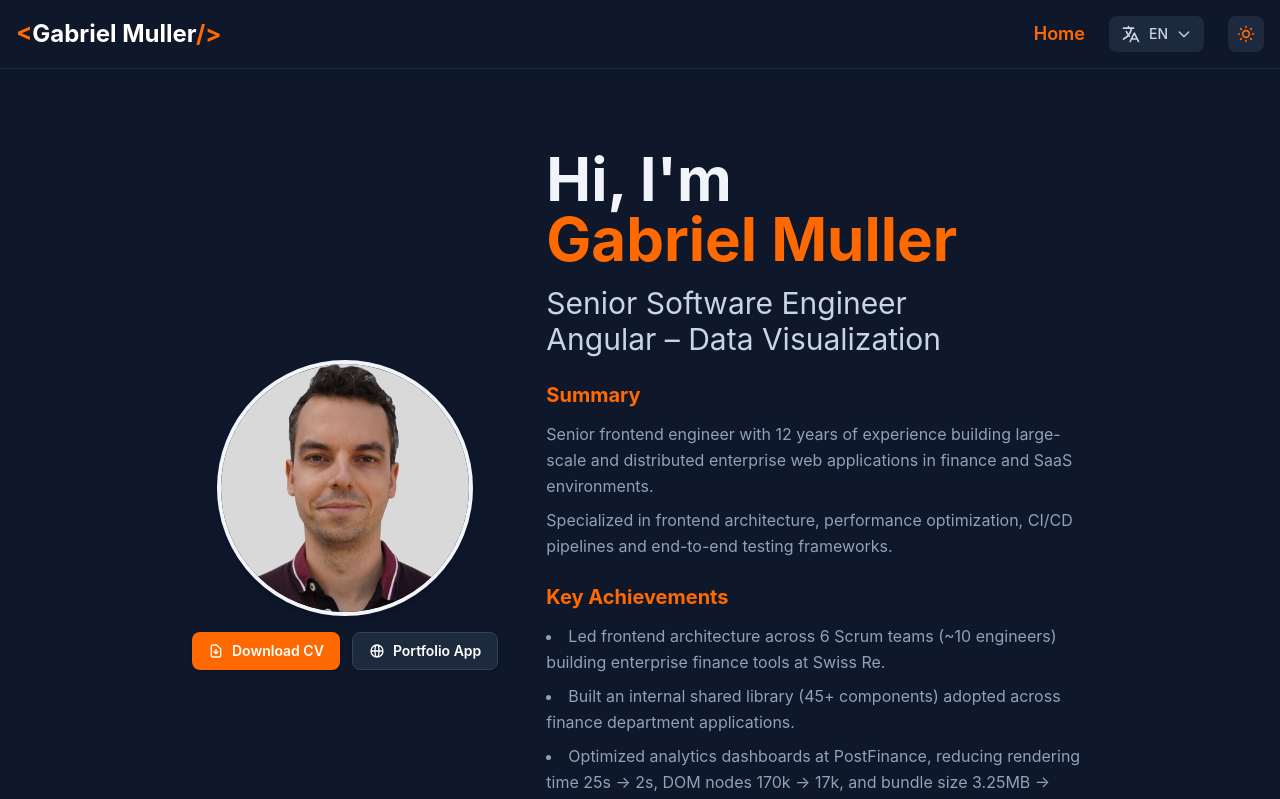
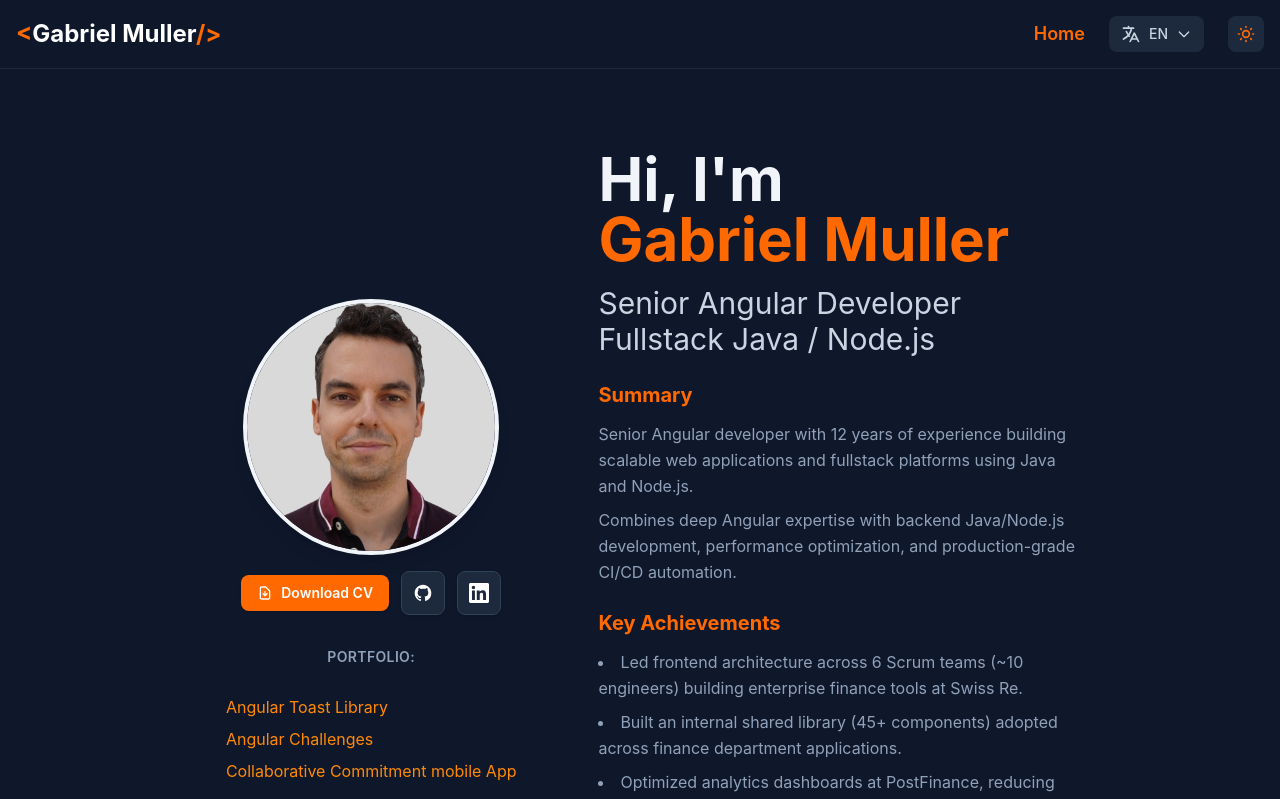
Before and after one commit to HoplaGeiss/HoplaGeiss.github.io, a React (Vite) app: page / in a window 1280 px wide. Shown: the top 799 px of the page. Built offline with nearby package versions, Linux system fonts and the light colour scheme.

Commit message:
Update CV

```diff
--- a/src/i18n/locales/de.json
+++ b/src/i18n/locales/de.json
@@ -1,11 +1,11 @@
 {
   "hero": {
     "greeting": "Hallo, ich bin",
-    "title": "Senior Software-Ingenieur | Angular – Datenvisualisierung",
+    "title": "Senior Angular Entwickler | Fullstack Java / Node.js",
     "summaryTitle": "Zusammenfassung",
     "achievementsTitle": "Wichtigste Erfolge",
-    "intro1": "Senior Frontend-Ingenieur mit 12 Jahren Erfahrung in der Entwicklung von großen und verteilten Unternehmens-Webanwendungen in Finanz- und SaaS-Umgebungen.",
-    "intro2": "Spezialisiert auf Frontend-Architektur, Performance-Optimierung, CI/CD-Pipelines und End-to-End-Test-Frameworks.",
+    "intro1": "Senior Angular Entwickler mit 12 Jahren Erfahrung im Aufbau skalierbarer Webanwendungen und Fullstack-Plattformen mit Java, Node.js und moderner Frontend-Architektur.",
+    "intro2": "Kombiniert tiefes Angular-Wissen mit Backend-Entwicklung in Java/Node.js, Performance-Optimierung und produktionsreifen CI/CD-Automatisierungen.",
     "intro3": "Leitung der Frontend-Architektur über 6 Scrum-Teams (~10 Ingenieure) beim Bau von Unternehmens-Finanztools bei Swiss Re.",
     "intro4": "Entwicklung einer internen gemeinsamen Bibliothek (45+ Komponenten), die in allen Anwendungen der Finanzabteilung eingeführt wurde.",
     "intro5": "Optimierung von Analytics-Dashboards bei PostFinance, Reduzierung der Renderzeit von 25s → 2s, DOM-Knoten von 170k → 17k und Bundle-Größe von 3.25MB → 1.73MB.",
@@ -143,8 +143,10 @@
     "levels": {
       "native": "Nativ",
       "fluent": "Fließend",
+      "fluentC2": "Fluent - C2",
+      "fluentC1C2": "Fluent - C1/C2",
       "c1": "C1",
-      "a2": "A2"
+      "a2": "A2 - Basic"
     }
   },
   "hobbies": {
@@ -170,6 +172,10 @@
     "downloadCV": "Lebenslauf",
     "emailMe": "E-Mail",
     "viewGithub": "GitHub",
+    "ngxHerald": "Angular Toast Bibliothek",
+    "angularChallenges": "Angular Challenges",
+    "commitX": "Collaborative Commitment mobile App",
+    "portfolioLabel": "Portfolio:",
     "linkedin": "LinkedIn",
     "portfolioApp": "Portfolio"
   }
--- a/src/i18n/locales/en.json
+++ b/src/i18n/locales/en.json
@@ -1,11 +1,11 @@
 {
   "hero": {
     "greeting": "Hi, I'm",
-    "title": "Senior Software Engineer | Angular – Data Visualization",
+    "title": "Senior Angular Developer | Fullstack Java / Node.js",
     "summaryTitle": "Summary",
     "achievementsTitle": "Key Achievements",
-    "intro1": "Senior frontend engineer with 12 years of experience building large-scale and distributed enterprise web applications in finance and SaaS environments.",
-    "intro2": "Specialized in frontend architecture, performance optimization, CI/CD pipelines and end-to-end testing frameworks.",
+    "intro1": "Senior Angular developer with 12 years of experience building scalable web applications and fullstack platforms using Java and Node.js.",
+    "intro2": "Combines deep Angular expertise with backend Java/Node.js development, performance optimization, and production-grade CI/CD automation.",
     "intro3": "Led frontend architecture across 6 Scrum teams (~10 engineers) building enterprise finance tools at Swiss Re.",
     "intro4": "Built an internal shared library (45+ components) adopted across finance department applications.",
     "intro5": "Optimized analytics dashboards at PostFinance, reducing rendering time 25s → 2s, DOM nodes 170k → 17k, and bundle size 3.25MB → 1.73MB.",
@@ -143,8 +143,10 @@
     "levels": {
       "native": "Native",
       "fluent": "Fluent",
+      "fluentC2": "Fluent - C2",
+      "fluentC1C2": "Fluent - C1/C2",
       "c1": "C1",
-      "a2": "A2"
+      "a2": "A2 - Basic"
     }
   },
   "hobbies": {
@@ -170,6 +172,10 @@
     "downloadCV": "Download CV",
     "emailMe": "Email Me",
     "viewGithub": "View GitHub",
+    "ngxHerald": "Angular Toast Library",
+    "angularChallenges": "Angular Challenges",
+    "commitX": "Collaborative Commitment mobile App",
+    "portfolioLabel": "Portfolio:",
     "linkedin": "LinkedIn",
     "portfolioApp": "Portfolio App"
   }
--- a/src/i18n/locales/fr.json
+++ b/src/i18n/locales/fr.json
@@ -1,11 +1,11 @@
 {
   "hero": {
     "greeting": "Bonjour, je suis",
-    "title": "Ingénieur Logiciel Senior | Angular – Visualisation de Données",
+    "title": "Développeur Angular Senior | Fullstack Java / Node.js",
     "summaryTitle": "Résumé",
     "achievementsTitle": "Réalisations Clés",
-    "intro1": "Ingénieur frontend senior avec 12 ans d'expérience dans le développement d'applications web d'entreprise à grande échelle et distribuées dans les secteurs de la finance et du SaaS.",
-    "intro2": "Spécialisé en architecture frontend, optimisation des performances, pipelines CI/CD et frameworks de tests end-to-end.",
+    "intro1": "Développeur Angular senior avec 12 ans d'expérience dans la création d'applications web évolutives et de plateformes fullstack en Java, Node.js et architecture frontend moderne.",
+    "intro2": "Allie une expertise Angular approfondie à un développement backend Java/Node.js, à l'optimisation des performances et à l'automatisation CI/CD en production.",
     "intro3": "Direction de l'architecture frontend sur 6 équipes Scrum (~10 ingénieurs) développant des outils financiers d'entreprise chez Swiss Re.",
     "intro4": "Développement d'une bibliothèque partagée interne (45+ composants) adoptée dans toutes les applications du département financier.",
     "intro5": "Optimisation des tableaux de bord analytiques chez PostFinance, réduisant le temps de rendu de 25s → 2s, les nœuds DOM de 170k → 17k et la taille du bundle de 3.25MB → 1.73MB.",
@@ -143,8 +143,10 @@
     "levels": {
       "native": "Natif",
       "fluent": "Courant",
+      "fluentC2": "Fluent - C2",
+      "fluentC1C2": "Fluent - C1/C2",
       "c1": "C1",
-      "a2": "A2"
+      "a2": "A2 - Basic"
     }
   },
   "hobbies": {
@@ -170,6 +172,10 @@
     "downloadCV": "Télécharger CV",
     "emailMe": "Email",
     "viewGithub": "GitHub",
+    "ngxHerald": "Bibliothèque Angular Toast",
+    "angularChallenges": "Défis Angular",
+    "commitX": "Collaborative Commitment mobile App",
+    "portfolioLabel": "Portfolio :",
     "linkedin": "LinkedIn",
     "portfolioApp": "Portfolio"
   }
--- a/src/pages/Home.tsx
+++ b/src/pages/Home.tsx
@@ -115,7 +115,7 @@ export default function Home() {
         <div className="container mx-auto max-w-4xl">
           <div className="flex flex-col md:flex-row gap-8 md:gap-12 items-center">
             {/* Profile Picture */}
-            <div className="flex-shrink-0 flex flex-col items-center gap-4">
+            <div className="flex-shrink-0 md:basis-2/5 md:max-w-[42%] flex flex-col items-center gap-4">
               <img
                 srcSet="/images/profile-200w.jpg 200w, /images/profile-300w.jpg 300w, /images/profile-400w.jpg 400w"
                 sizes="(max-width: 768px) 200px, (max-width: 1024px) 300px, 400px"
@@ -124,7 +124,7 @@ export default function Home() {
                 className="w-48 h-48 md:w-64 md:h-64 rounded-full object-cover border-4 border-primary shadow-lg shadow-primary/20"
                 loading="eager"
               />
-              <div className="flex flex-col sm:flex-row gap-3">
+              <div className="flex flex-col sm:flex-row gap-3 items-center">
                 <a
                   href="/Gabriel_Muller_CV.pdf"
                   download="Gabriel_Muller_CV.pdf"
@@ -136,17 +136,63 @@ export default function Home() {
                   <span className="text-sm">{t('contact.downloadCV')}</span>
                 </a>
                 <a
-                  href="https://hoplageiss.github.io/CommitX/"
+                  href="https://github.com/HoplaGeiss"
                   target="_blank"
                   rel="noopener noreferrer"
-                  className="inline-flex items-center gap-2 px-4 py-2 bg-white dark:bg-slate-800 hover:bg-gray-100 dark:hover:bg-slate-700 text-slate-900 dark:text-white font-semibold rounded-lg transition-colors border border-slate-300 dark:border-slate-700 shadow-sm"
+                  aria-label="GitHub"
+                  className="inline-flex items-center justify-center w-11 h-11 bg-white dark:bg-slate-800 hover:bg-gray-100 dark:hover:bg-slate-700 text-slate-900 dark:text-white rounded-lg transition-colors border border-slate-300 dark:border-slate-700 shadow-sm"
                 >
-                  <svg className="w-4 h-4" fill="none" stroke="currentColor" viewBox="0 0 24 24">
-                    <path strokeLinecap="round" strokeLinejoin="round" strokeWidth={2} d="M21 12a9 9 0 01-9 9m9-9a9 9 0 00-9-9m9 9H3m9 9a9 9 0 01-9-9m9 9c1.657 0 3-4.03 3-9s-1.343-9-3-9m0 18c-1.657 0-3-4.03-3-9s1.343-9 3-9m-9 9a9 9 0 019-9" />
+                  <svg className="w-5 h-5" fill="currentColor" viewBox="0 0 24 24">
+                    <path fillRule="evenodd" d="M12 2C6.477 2 2 6.484 2 12.017c0 4.425 2.865 8.18 6.839 9.504.5.092.682-.217.682-.483 0-.237-.008-.868-.013-1.703-2.782.605-3.369-1.343-3.369-1.343-.454-1.158-1.11-1.466-1.11-1.466-.908-.62.069-.608.069-.608 1.003.07 1.531 1.032 1.531 1.032.892 1.53 2.341 1.088 2.91.832.092-.647.35-1.088.636-1.338-2.22-.253-4.555-1.113-4.555-4.951 0-1.093.39-1.988 1.029-2.688-.103-.253-.446-1.272.098-2.65 0 0 .84-.27 2.75 1.026A9.564 9.564 0 0112 6.844c.85.004 1.705.115 2.504.337 1.909-1.296 2.747-1.027 2.747-1.027.546 1.379.202 2.398.1 2.651.64.7 1.028 1.595 1.028 2.688 0 3.848-2.339 4.695-4.566 4.943.359.309.678.92.678 1.855 0 1.338-.012 2.419-.012 2.747 0 .268.18.58.688.482A10.019 10.019 0 0022 12.017C22 6.484 17.522 2 12 2z" clipRule="evenodd" />
                   </svg>
-                  <span className="text-sm">{t('contact.portfolioApp')}</span>
+                </a>
+                <a
+                  href="https://uk.linkedin.com/in/mullergab"
+                  target="_blank"
+                  rel="noopener noreferrer"
+                  aria-label="LinkedIn"
+                  className="inline-flex items-center justify-center w-11 h-11 bg-white dark:bg-slate-800 hover:bg-gray-100 dark:hover:bg-slate-700 text-slate-900 dark:text-white rounded-lg transition-colors border border-slate-300 dark:border-slate-700 shadow-sm"
+                >
+                  <svg className="w-5 h-5" fill="currentColor" viewBox="0 0 24 24">
+                    <path d="M20.447 20.452h-3.554v-5.569c0-1.328-.027-3.037-1.852-3.037-1.853 0-2.136 1.445-2.136 2.939v5.667H9.351V9h3.414v1.561h.046c.477-.9 1.637-1.85 3.37-1.85 3.601 0 4.267 2.37 4.267 5.455v6.286zM5.337 7.433c-1.144 0-2.063-.926-2.063-2.065 0-1.138.92-2.063 2.063-2.063 1.14 0 2.064.925 2.064 2.063 0 1.139-.925 2.065-2.064 2.065zm1.782 13.019H3.555V9h3.564v11.452zM22.225 0H1.771C.792 0 0 .774 0 1.729v20.542C0 23.227.792 24 1.771 24h20.451C23.2 24 24 23.227 24 22.271V1.729C24 .774 23.2 0 22.222 0h.003z" />
+                  </svg>
                 </a>
               </div>
+              <p className="mt-4 text-sm text-slate-600 dark:text-slate-400 uppercase tracking-wide font-semibold">
+                {t('contact.portfolioLabel')}
+              </p>
+              <ul className="mt-3 space-y-2 text-base text-slate-800 dark:text-slate-200">
+                <li>
+                  <a
+                    href="https://www.npmjs.com/package/ngx-herald"
+                    target="_blank"
+                    rel="noopener noreferrer"
+                    className="text-orange-600 dark:text-orange-400 hover:text-orange-700 dark:hover:text-orange-300 transition-colors"
+                  >
+                    {t('contact.ngxHerald')}
+                  </a>
+                </li>
+                <li>
+                  <a
+                    href="https://hopla-challenges.netlify.app/challenge/1"
+                    target="_blank"
+                    rel="noopener noreferrer"
+                    className="text-orange-600 dark:text-orange-400 hover:text-orange-700 dark:hover:text-orange-300 transition-colors"
+                  >
+                    {t('contact.angularChallenges')}
+                  </a>
+                </li>
+                <li>
+                  <a
+                    href="https://hoplageiss.github.io/CommitX/"
+                    target="_blank"
+                    rel="noopener noreferrer"
+                    className="text-orange-600 dark:text-orange-400 hover:text-orange-700 dark:hover:text-orange-300 transition-colors"
+                  >
+                    {t('contact.commitX')}
+                  </a>
+                </li>
+              </ul>
             </div>
 
             {/* Text Content */}
@@ -376,8 +422,8 @@ export default function Home() {
               {[
                 { key: 'french', level: 5, labelKey: 'native' },
                 { key: 'alsatian', level: 5, labelKey: 'native' },
-                { key: 'english', level: 5, labelKey: 'fluent' },
-                { key: 'german', level: 3.5, labelKey: 'c1' },
+                { key: 'english', level: 5, labelKey: 'fluentC2' },
+                { key: 'german', level: 4, labelKey: 'fluentC1C2' },
                 { key: 'polish', level: 1.5, labelKey: 'a2' }
               ].map((lang) => (
                 <div key={lang.key} className="flex items-center gap-3">
@@ -400,7 +446,7 @@ export default function Home() {
                       );
                     })}
                   </div>
-                    <span className="text-slate-600 dark:text-slate-400 text-xs w-14">{t(`languages.levels.${lang.labelKey}`)}</span>
+                    <span className="text-slate-600 dark:text-slate-400 text-xs min-w-[88px] whitespace-nowrap">{t(`languages.levels.${lang.labelKey}`)}</span>
                 </div>
               ))}
             </div>
@@ -487,17 +533,6 @@ export default function Home() {
               </svg>
               {t('contact.linkedin')}
             </a>
-            <a
-              href="https://hoplageiss.github.io/CommitX/"
-              target="_blank"
-              rel="noopener noreferrer"
-              className="inline-flex items-center justify-center px-6 py-3 bg-white dark:bg-slate-800 hover:bg-gray-100 dark:hover:bg-slate-700 text-slate-900 dark:text-white font-semibold rounded-lg transition-colors border border-slate-300 dark:border-slate-700"
-            >
-              <svg className="w-5 h-5 mr-2" fill="none" stroke="currentColor" viewBox="0 0 24 24">
-                <path strokeLinecap="round" strokeLinejoin="round" strokeWidth={2} d="M21 12a9 9 0 01-9 9m9-9a9 9 0 00-9-9m9 9H3m9 9a9 9 0 01-9-9m9 9c1.657 0 3-4.03 3-9s-1.343-9-3-9m0 18c-1.657 0-3-4.03-3-9s1.343-9 3-9m-9 9a9 9 0 019-9" />
-              </svg>
-              {t('contact.portfolioApp')}
-            </a>
           </div>
         </div>
       </section>
```
